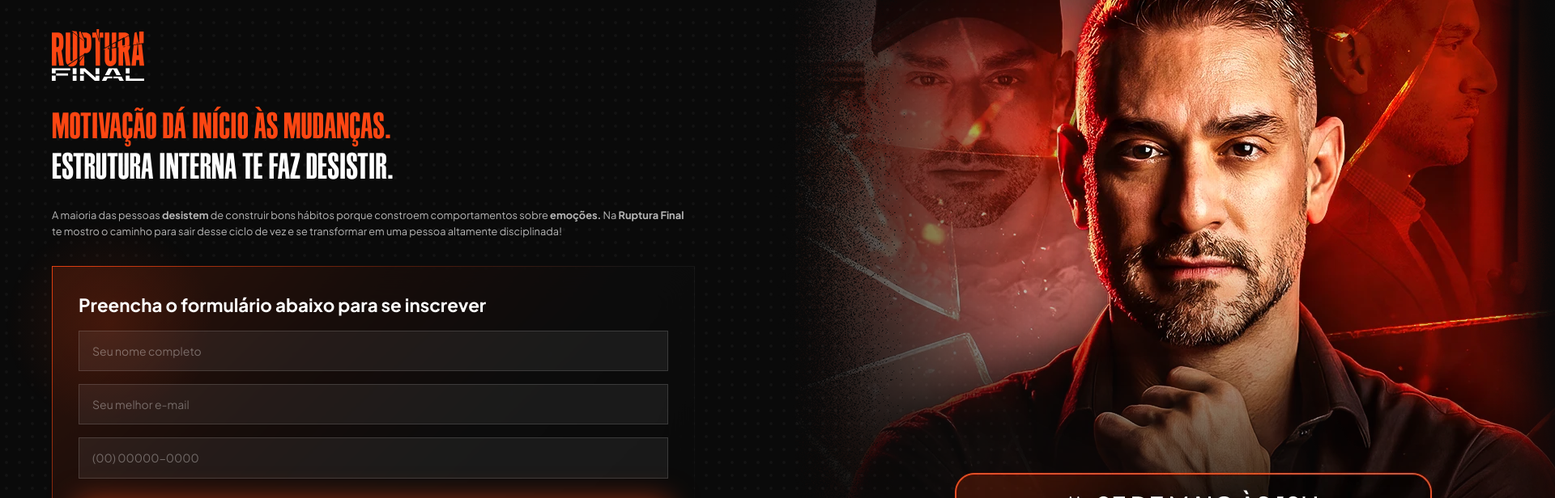
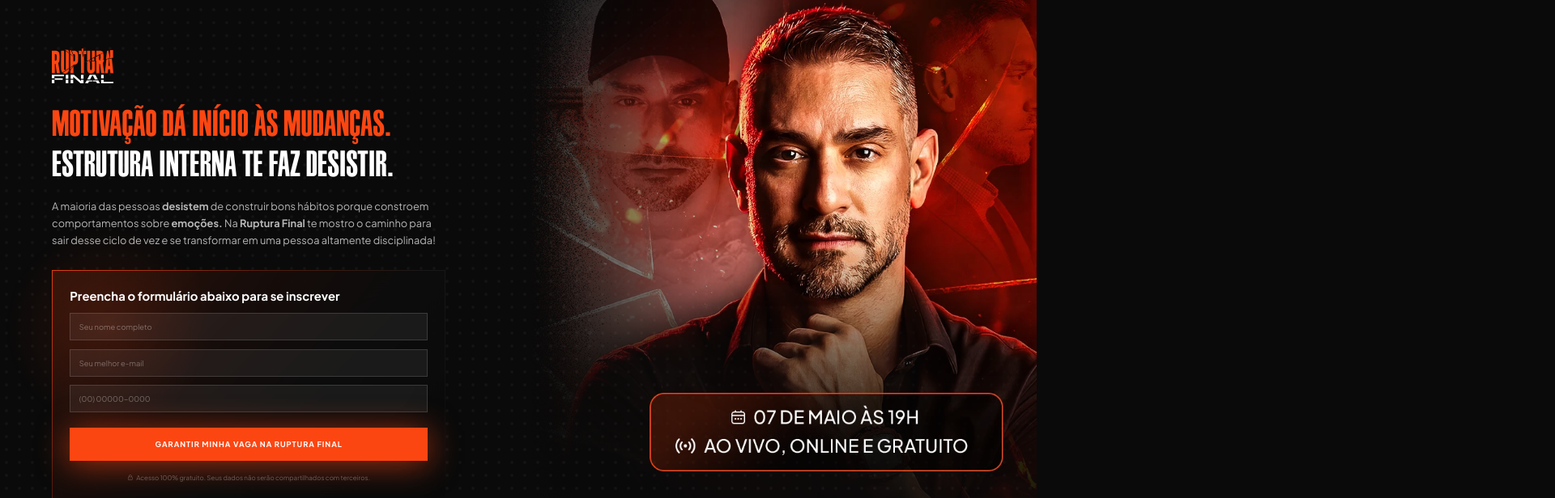
Before and after one commit to criacaondhub/rupturafinal, a React (Vite) app: page / in a window 1280 px wide. Shown: the part 60-676 px from the top of the page at 81% size, 1920 px wide, since content can reach past the window. Built offline with nearby package versions, Linux system fonts and the light colour scheme; a web font is replaced by a local one.

Commit message:
Ajustes Finais de Viewport

```diff
--- a/src/components/sections/FAQ.tsx
+++ b/src/components/sections/FAQ.tsx
@@ -49,8 +49,8 @@
   const [open, setOpen] = useState<number | null>(null)
 
   return (
-    <section className="bg-transparent py-14 md:py-32 px-6">
-      <div className="max-w-2xl mx-auto">
+    <section className="bg-transparent py-14 md:py-[6.66vw] px-6">
+      <div className="max-w-2xl md:max-w-[35vw] mx-auto">
 
         {/* Título */}
         <SectionReveal>
@@ -68,7 +68,7 @@
                   <div key={i}>
                     <button
                       onClick={() => setOpen(open === i ? null : i)}
-                      className="w-full flex items-center justify-between gap-4 px-6 py-5 text-left group cursor-pointer"
+                      className="w-full flex items-center justify-between gap-4 px-6 py-5 md:px-[1.25vw] md:py-[1.04vw] text-left group cursor-pointer"
                     >
                       <span className="font-body font-semibold text-white text-base md:text-[1vw] group-hover:text-primary transition-colors duration-200">
                         {item.question}
--- a/src/components/sections/Hero.tsx
+++ b/src/components/sections/Hero.tsx
@@ -14,33 +14,33 @@
       <img
         src="/assets/marcelo-hero.webp"
         alt="Marcelo Toledo"
-        fetchpriority="high"
-        className="hidden md:block absolute inset-0 w-full h-full object-cover object-center"
+        fetchPriority="high"
+        className="hidden md:block absolute inset-0 w-[100vw] h-[100vh] object-cover object-center"
       />
 
       {/* Imagem mobile — topo, largura total */}
       <img
         src="/assets/marcelo-hero-mobile.webp"
         alt="Marcelo Toledo"
-        fetchpriority="high"
+        fetchPriority="high"
         width="1080"
         height="989"
         className="block md:hidden w-full"
       />
 
       {/* Conteúdo */}
-      <div className="relative z-10 flex flex-col justify-center px-6 py-10 md:px-[5vw] md:py-24 w-full md:w-[48%]">
+      <div className="relative z-10 flex flex-col justify-center px-6 py-12 md:px-[5vw] md:py-[5vw] w-full md:w-[48%] min-h-screen">
 
         {/* Pill */}
         <SectionReveal delay={0.1}>
-          <div className="hidden md:flex justify-start mb-8">
-            <img src="/assets/logo-ruptura.svg" alt="Ruptura Final" width="750" height="422" className="h-16 w-auto" />
+          <div className="hidden md:flex justify-start mb-[2.08vw]">
+            <img src="/assets/logo-ruptura.svg" alt="Ruptura Final" width="750" height="422" className="h-[3.33vw] w-auto" />
           </div>
         </SectionReveal>
 
         {/* Headline */}
         <SectionReveal>
-          <h1 className="font-title text-[8.5vw] md:text-[3.54vw] leading-[1.1] text-white mb-6 text-balance uppercase text-center md:text-left">
+          <h1 className="font-title text-[32px] md:text-[3.54vw] leading-[1.1] text-white mb-[1.25vw] text-balance uppercase text-center md:text-left">
             {content.headline.map((part, i) =>
               part.primary
                 ? <span key={i} className="text-primary">{part.text}</span>
@@ -51,7 +51,7 @@
 
         {/* Subtítulo */}
         <SectionReveal delay={0.3} className={`${variant === 2 || variant === 3 ? 'max-w-[84%]' : 'max-w-[88%]'} md:max-w-none mx-auto md:mx-0`}>
-          <p className={`font-body text-white/70 text-base md:text-[1vw] leading-snug md:leading-relaxed tracking-tight md:tracking-normal mb-8 text-center md:text-left ${variant === 2 ? 'md:max-w-[30vw]' : variant === 3 ? 'md:max-w-[32vw]' : ''}`}>
+          <p className={`font-body text-white/70 text-base md:text-[1vw] leading-snug md:leading-relaxed tracking-tight md:tracking-normal mb-[2.08vw] text-center md:text-left ${variant === 2 ? 'md:max-w-[30vw]' : variant === 3 ? 'md:max-w-[32vw]' : ''}`}>
             {(content.subtitleMobile
               ? content.subtitleMobile.map((part, i) =>
                   part.bold
--- a/src/components/sections/Mecanismo.tsx
+++ b/src/components/sections/Mecanismo.tsx
@@ -54,7 +54,7 @@
       />
 
       {/* Conteúdo — lado esquerdo */}
-      <div className="relative z-10 -mt-[80px] md:mt-0 py-14 md:py-32 pl-6 md:pl-[6vw] pr-6 w-full md:max-w-[42%]">
+      <div className="relative z-10 -mt-[80px] md:mt-0 py-14 md:py-[6.66vw] pl-6 md:pl-[6vw] pr-6 w-full md:max-w-[42%]">
 
         <SectionReveal direction="left">
           <h2 className="font-title text-[8.5vw] md:text-[3.54vw] leading-[1.1] mb-4 text-balance uppercase text-center md:text-left">
--- a/src/components/sections/PorQue.tsx
+++ b/src/components/sections/PorQue.tsx
@@ -3,8 +3,8 @@
 
 export default function PorQue() {
   return (
-    <section className="bg-transparent py-14 md:py-32 px-6">
-      <div className="max-w-full md:max-w-[80vw] mx-auto flex flex-col md:flex-row items-center gap-12 md:gap-16">
+    <section className="bg-transparent py-14 md:py-[6.66vw] px-6">
+      <div className="max-w-full md:max-w-[80vw] mx-auto flex flex-col md:flex-row items-center gap-12 md:gap-[4.16vw]">
 
         {/* Fotos — lado esquerdo */}
         <div className="w-full md:w-1/2 flex-shrink-0">
--- a/src/components/sections/Sobre.tsx
+++ b/src/components/sections/Sobre.tsx
@@ -4,8 +4,8 @@
 
 export default function Sobre() {
   return (
-    <section className="bg-transparent py-14 md:py-32 px-6 overflow-hidden">
-      <div className="max-w-full md:max-w-[78vw] mx-auto flex flex-col md:flex-row gap-12 md:gap-16 items-start">
+    <section className="bg-transparent py-14 md:py-[6.66vw] px-6 ">
+      <div className="max-w-full md:max-w-[78vw] mx-auto flex flex-col md:flex-row gap-12 md:gap-[4.16vw] items-start">
 
         {/* Foto — lado esquerdo (placeholder até o asset chegar) */}
         <SectionReveal direction="left" className="w-full md:w-[38%] flex-shrink-0">
@@ -33,7 +33,7 @@
 
           {/* Subtítulo */}
           <SectionReveal delay={0.1} direction="right">
-            <p className="font-body text-primary text-sm font-semibold uppercase tracking-widest text-center md:text-left">
+            <p className="font-body text-primary text-sm md:text-[0.73vw] font-semibold uppercase tracking-widest text-center md:text-left">
               Quem está por trás<br className="md:hidden" /> da imersão "Ruptura Final"?
             </p>
           </SectionReveal>
--- a/src/components/ui/CTAButton.tsx
+++ b/src/components/ui/CTAButton.tsx
@@ -7,14 +7,16 @@
   className?: string
   type?: 'button' | 'submit'
   glow?: boolean
+  disabled?: boolean
 }
 
-export default function CTAButton({ href, onClick, children, className = '', type = 'button', glow = false }: CTAButtonProps) {
+export default function CTAButton({ href, onClick, children, className = '', type = 'button', glow = false, disabled = false }: CTAButtonProps) {
   const base = [
-    'inline-block bg-primary text-white font-body font-bold uppercase tracking-widest text-sm px-8 py-4',
+    'inline-block bg-primary text-white font-body font-bold uppercase tracking-widest text-sm md:text-[0.73vw] px-8 py-4 md:px-[1.66vw] md:py-[0.83vw]',
     'rounded-none cursor-pointer select-none text-center',
     'cta-premium',
     glow ? 'cta-glow' : '',
+    disabled ? 'opacity-70 cursor-not-allowed grayscale-[0.3]' : '',
   ].filter(Boolean).join(' ')
 
   const motionProps = {
@@ -35,7 +37,7 @@
   }
 
   return (
-    <motion.button type={type} onClick={onClick} className={`${base} ${className}`} {...motionProps}>
+    <motion.button type={type} onClick={onClick} className={`${base} ${className}`} disabled={disabled} {...motionProps}>
       {children}
     </motion.button>
   )
--- a/src/components/ui/LeadForm.tsx
+++ b/src/components/ui/LeadForm.tsx
@@ -214,9 +214,9 @@
 
       <div className="glass-form-wrapper w-full">
         <div className="glass-form-inner">
-          <form onSubmit={handleSubmit} noValidate className="flex flex-col gap-4 w-full">
+          <form onSubmit={handleSubmit} noValidate className="flex flex-col gap-4 md:gap-[0.83vw] w-full">
 
-            <p className="font-body font-bold text-white text-base md:text-[1.4rem] text-center md:text-left leading-snug">
+            <p className="font-body font-bold text-white text-base md:text-[1.16vw] text-center md:text-left leading-snug">
               Preencha o formulário<br className="md:hidden" /> abaixo para se inscrever
             </p>
 
@@ -279,8 +279,8 @@
               {submitting ? 'Aguarde...' : <>Garantir minha vaga<br className="md:hidden" /> na Ruptura Final</>}
             </CTAButton>
 
-            <p className="text-white/35 text-xs font-body text-center leading-relaxed pt-1">
-              <i className="fi fi-rr-lock text-[10px] leading-none mr-1" />
+            <p className="text-white/35 text-xs md:text-[0.625vw] font-body text-center leading-relaxed pt-1">
+              <i className="fi fi-rr-lock text-[10px] md:text-[0.52vw] leading-none mr-1" />
               Acesso 100% gratuito. Seus dados não serão compartilhados com terceiros.
             </p>
 
--- a/src/index.css
+++ b/src/index.css
@@ -21,7 +21,6 @@
     background-color: #0A0A0A;
     color: #ffffff;
     overflow-x: hidden;
-    min-width: 1920px;
   }
 
   body {
@@ -64,6 +63,12 @@
   -webkit-backdrop-filter: blur(20px);
 }
 
+@media (min-width: 768px) {
+  .glass-form-inner {
+    padding: 1.66vw; /* 32px / 19.2 */
+  }
+}
+
 /* Brilho ambiente laranja sutil no canto */
 .glass-form-inner::before {
   content: '';
@@ -93,6 +98,13 @@
   padding: 0.85rem 1rem;
   outline: none;
   transition: border-color 0.25s ease, box-shadow 0.25s ease, background 0.25s ease;
+}
+
+@media (min-width: 768px) {
+  .glass-input {
+    font-size: 0.73vw; /* 14px / 19.2 */
+    padding: 0.7vw 0.83vw; /* ~13.5px / 16px */
+  }
 }
 
 .glass-input::placeholder {
```
Also changed, not shown: 1 other file (tests, documents, lock files or other folders).
